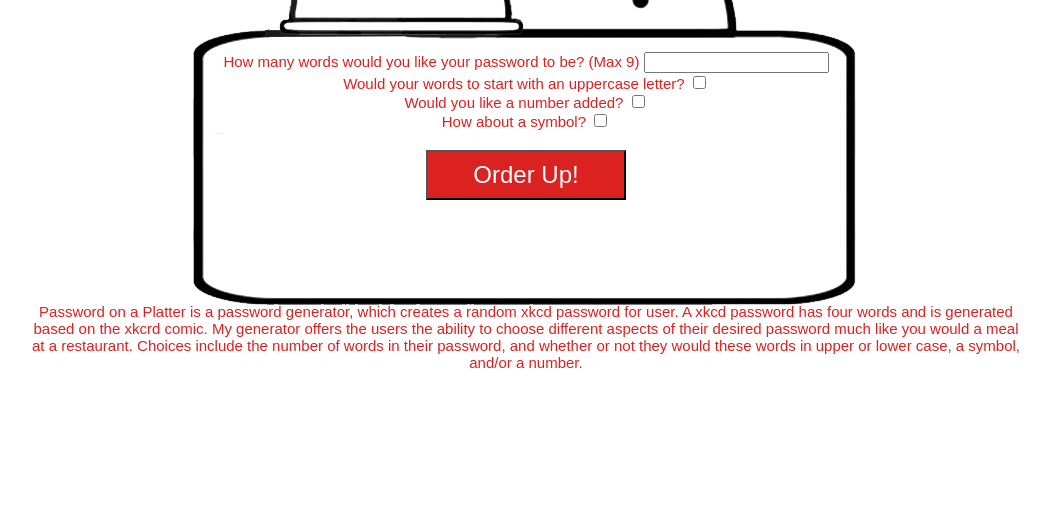
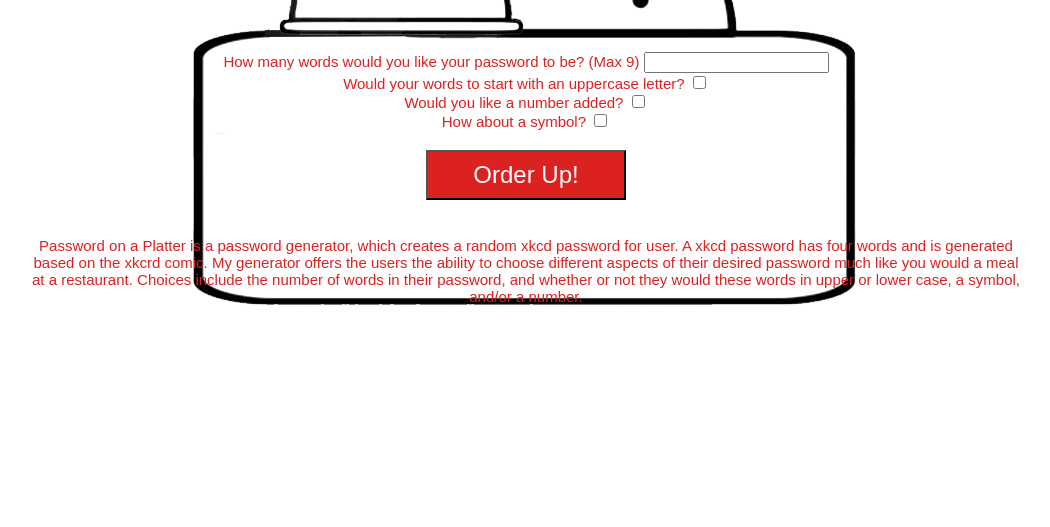
Before and after one commit to CourtneyWalsh/p2, a PHP site: page / in a window 1280 px wide. Shown: the part 373-900 px from the top of the page, without its empty margins (114-1164 px from the left). Run offline with PHP 8.4, Linux system fonts and the light colour scheme; data that the repository does not hold is empty; some web fonts are replaced.

Commit message:
Update index.php

```diff
--- a/index.php
+++ b/index.php
@@ -1,3 +1,4 @@
+
 
 <!DOCTYPE html>
 <html>
@@ -22,7 +23,6 @@
 
 		<label for="addUpper">Would your words to start with an uppercase letter? </label>
 		<input type="checkbox" id="addUpper" name="addUpper" value="addUpper"> <br>
-
 		<label for="addNumber">Would you like a number added?</label>
 		<input type="checkbox" id="addNumber" name="addNumber" value="addNumber"><br>
 		<label for="addSymbol">How about a symbol? </label>
@@ -30,15 +30,7 @@
 		<input type="submit" class="button" value="Order Up!">
 	</form>
 	</div>
-	</div>
-    <br>
-    <br>
-    <br>
-    <br>
-    <div class="description">
-    <p>
+	<br>
     Password on a Platter is a password generator, which creates a random xkcd password for user. A xkcd password has four words and is generated based on the xkcrd comic. My generator offers the users the ability to choose different aspects of their desired password much like you would a meal at a restaurant. Choices include the number of words in their password, and whether or not they would these words in upper or lower case, a symbol, and/or a number.
-    </p>
-    </div>
 </body>
 </html>
```
